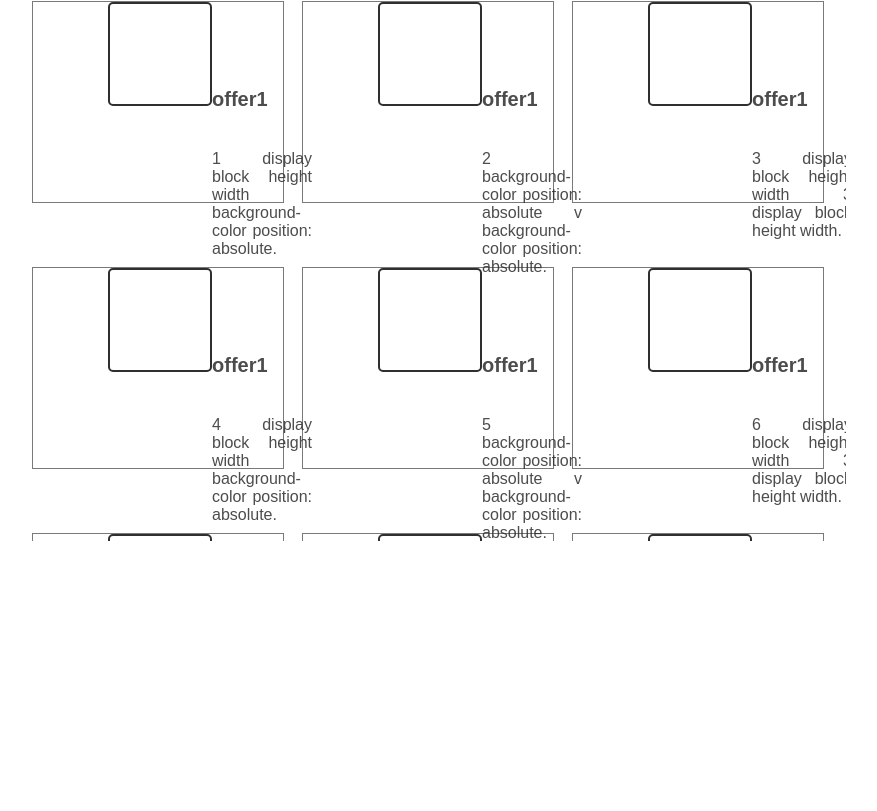
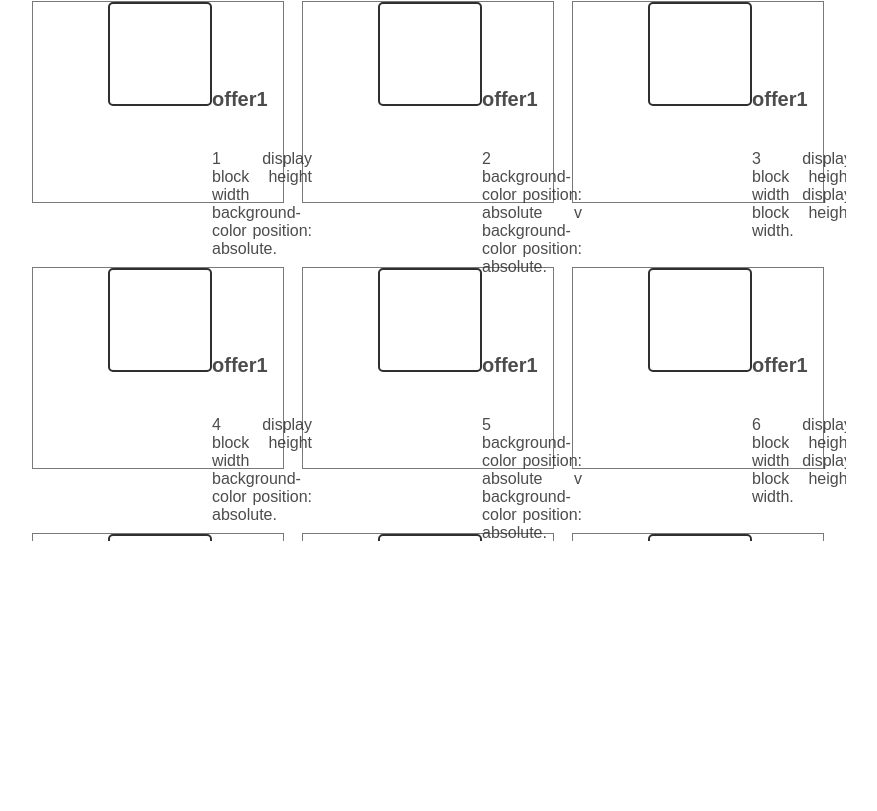
Before and after one commit to katrinkattt/react-app-yellow, a React (Create React App) app in the folder app-lending/yell-app/: page / in a window 1280 px wide. Shown: the part 1029-1840 px from the top of the page, without its empty margins (196-1073 px from the left). Built offline with nearby package versions, Linux system fonts and the light colour scheme.

Commit message:
Update ourService.jsx

```diff
--- a/app-lending/yell-app/src/components/ourService.jsx
+++ b/app-lending/yell-app/src/components/ourService.jsx
@@ -12,10 +12,10 @@ export default class OurService extends Component {
             text: [
                 '1 display block height width background-color position: absolute.',
                 '2 background-color position: absolute v background-color position: absolute.',
-                '3 display block height width 3 display block height width.',
+                '3 display block height width  display block height width.',
                 '4 display block height width background-color position: absolute.',
                 '5 background-color position: absolute v background-color position: absolute.',
-                '6 display block height width 3 display block height width.'
+                '6 display block height width  display block height width.'
             ]
         }
     }
```
